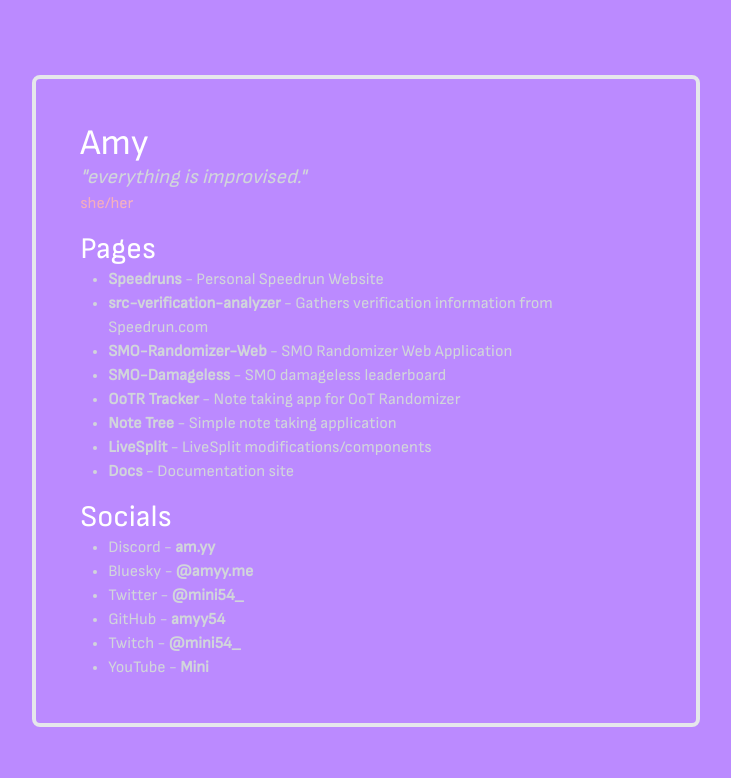
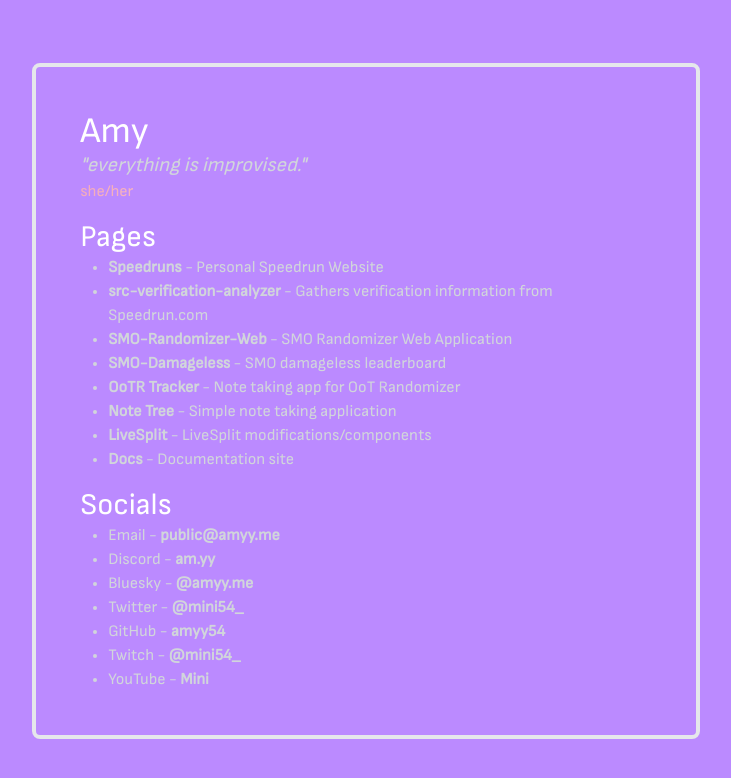
Before and after one commit to amyy54/amyy.me, a website: page src/index.html in a window 1280 px wide. Shown: the whole page, without its empty margins (275-1006 px from the left). Drawn offline with nearby package versions, Linux system fonts and the light colour scheme.

Commit message:
Add email to index

```diff
--- a/src/index.html
+++ b/src/index.html
@@ -44,6 +44,8 @@
             </ul>
             <p class="text-3xl mt-4">Socials</p>
             <ul class="list-disc ml-7 text-gray-300">
+                <li>Email - <a class="font-bold text-accent hover:underline"
+                        href="mailto:public@amyy.me">public@amyy.me</a></li>
                 <li>Discord - <span class="font-bold">am.yy</span></li>
                 <li>Bluesky - <a target="_blank" rel="noreferrer noopener" class="font-bold text-accent hover:underline"
                     href="https://bsky.app/profile/amyy.me">@amyy.me</a></li>
```
